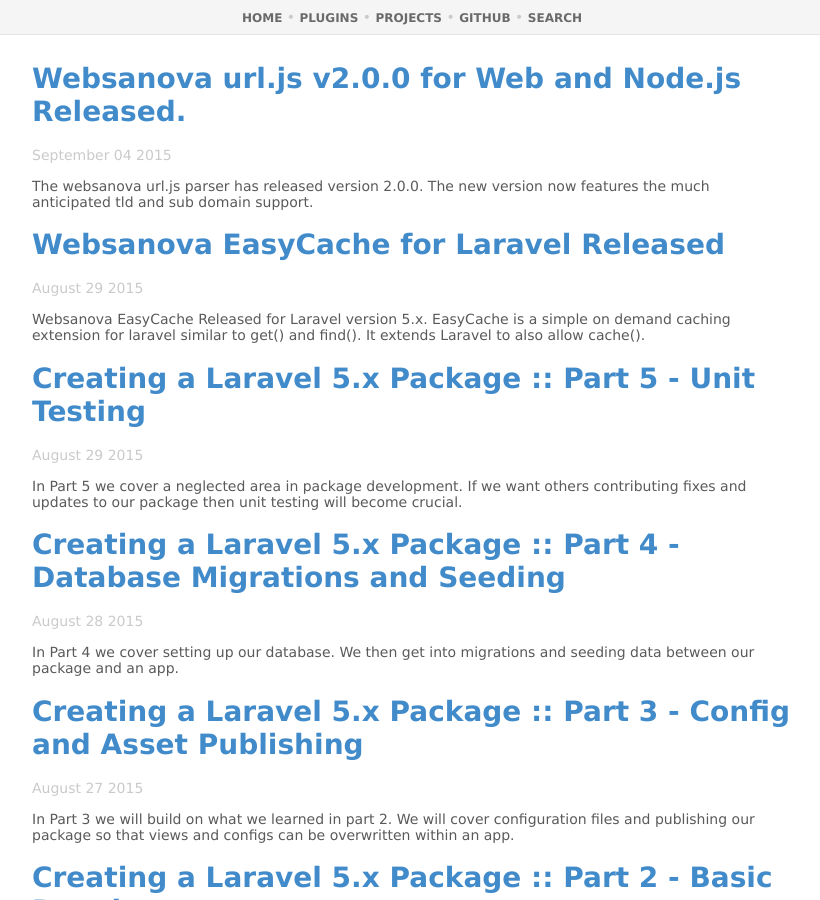
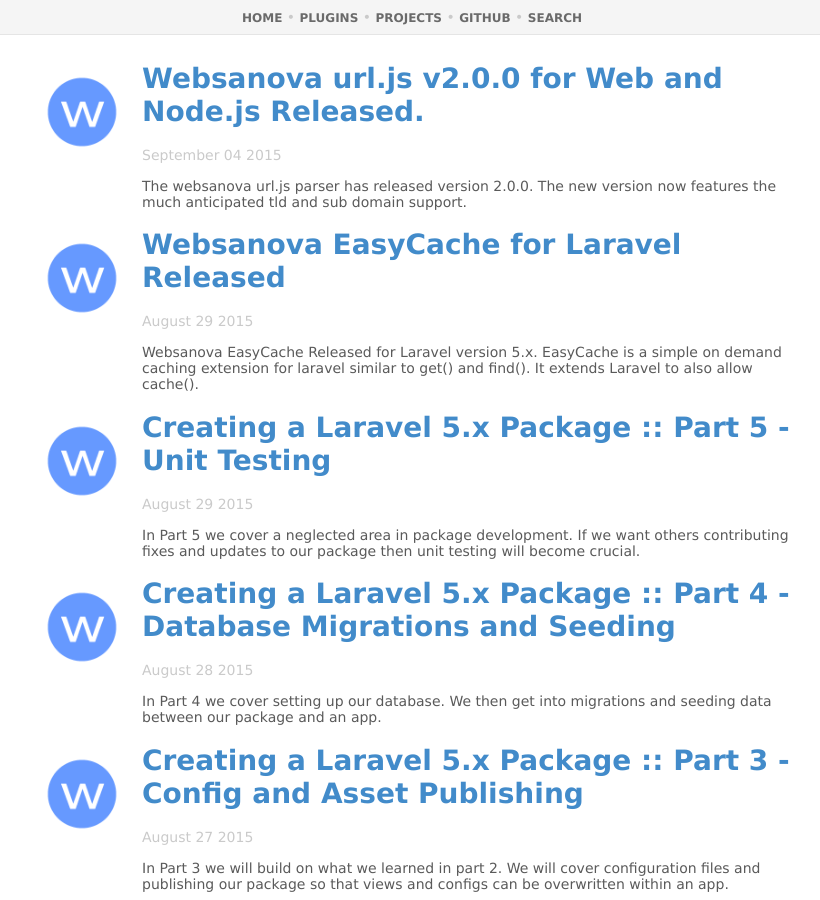
Before and after one commit to websanova/websanova.github.io, a Jekyll site: the page built from blog/index.html, in a window 1280 px wide and 900 px high. Shown: the whole window, without its empty margins (228-1048 px from the left). Built offline with Jekyll 4.4.1, drawn with Linux system fonts in a browser that asks for light colours; the list of posts is cut into pages by our own code.

Commit message:
Restore images for blog posts (in blog listing for now).

```diff
--- a/blog/index.html
+++ b/blog/index.html
@@ -7,9 +7,13 @@
 ---
 
 {% for post in paginator.posts %}
-	<h1><a href="{{ post.url }}">{{ post.title }}</a></h1>
-	<time class="date">{{ post.date | date: '%B %d %Y'  }}</time>
-	<div class="description">{{ post.description }}</div>
+	<div style="position: relative; padding-left: 110px; min-height: 100px; margin-bottom: 15px;">
+		<img style="position: absolute; left: 0px; top: 0px; width: 100px; height: 100px;" src="/img/logo-200x200.png" />
+
+		<h1><a href="{{ post.url }}">{{ post.title }}</a></h1>
+		<time class="date">{{ post.date | date: '%B %d %Y'  }}</time>
+		<div class="description">{{ post.description }}</div>
+	</div>
 {% endfor %}
 
 <div class="pagination">
```
